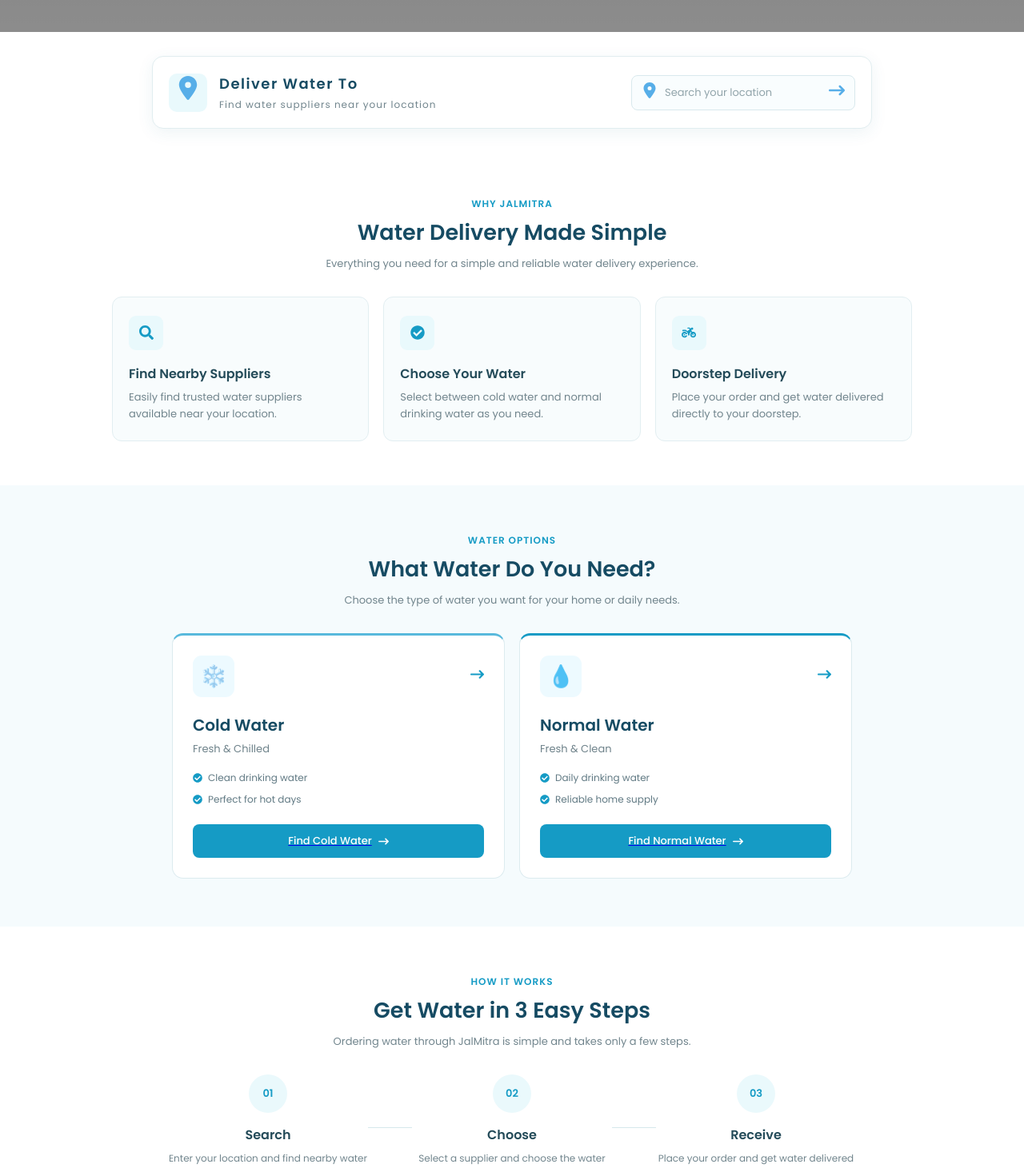
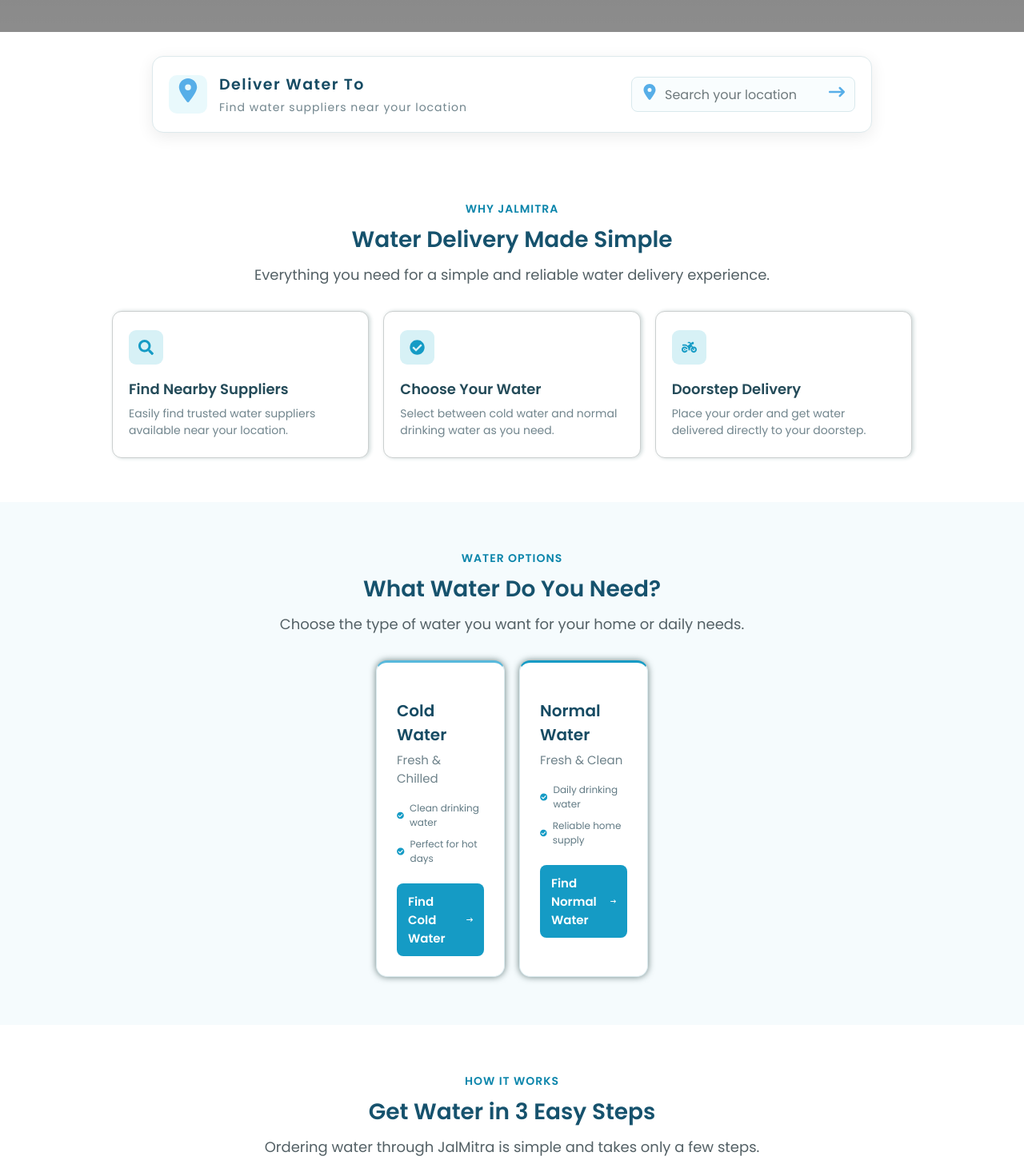
Before and after one commit to PRATI008/JalMitra, a React (Vite) app: page /home in a window 1280 px wide. Shown: the part 840-2301 px from the top of the page at 80% size. Built offline with nearby package versions, Linux system fonts and the light colour scheme; grey boxes are pictures that could not be loaded.

Commit message:
Compelete

```diff
--- a/src/Pages/Home.css
+++ b/src/Pages/Home.css
@@ -106,8 +106,6 @@
 
 }
 
-/* ================= BUTTONS ================= */
-
 .hero-btns{
 
     display:flex;
@@ -181,8 +179,6 @@
 
 }
 
-/* ================= FEATURES ================= */
-
 .hero-features{
 
     margin-top:45px;
@@ -227,8 +223,6 @@
 
 }
 
-/* ================= ANIMATION ================= */
-
 @keyframes heroFade{
 
     0%{
@@ -248,9 +242,7 @@
     }
 
 }
-
-/* ================= MOBILE ================= */
-
+/* mobile */
 @media(max-width:768px){
 
 .hero{
@@ -315,9 +307,7 @@
 }
 
 }
-
-/* ================= SMALL MOBILE ================= */
-
+/* small mobile */
 @media(max-width:480px){
 
 .hero-content h1{
@@ -402,91 +392,6 @@
   font-size: 14px;
 }
 
-/* .type-of-water{
-    width: 100%;
-    margin: 0 auto;
-    height: 400px;
-    padding: 20px;
-}
-.type-of-water h2{
-font-size: 20px;
-}
-
-.type-of-order-cards{
-    display: flex;
-    width: 100%;
-    height: 300px;
-    margin: 13px auto;
-    gap: 10px;
-}
-
-.cold-water{
-    width: 180px;
-    height: 160px;
-    background: url(./cold.jfif);
-    background-size: 100% 100%;
-    border-radius: 8px;
-    position: relative;
-}
-.cold-water h4{
-position: absolute;
-bottom: 60px;
-left: 10px;
-}
-.cold-water p{
-position: absolute;
-bottom: 40px;
-left: 10px;
-}
-.cold-water span{
-    position: absolute;
-    bottom: 10px;
-    right: 10px;
-    height: 30px;
-    width: 30px;
-    background-color: blue;
-    color: white;
-    display: flex;
-    justify-content: center;
-    align-items: center;
-    border-radius: 50%;
-}
-.normal-water{
-    width: 180px;
-    height: 160px;
-    background: url(./normal.jfif);
-    background-size: 100% 100%;
-    border-radius: 8px;
-    position: relative;
-}
-.normal-water h4{
-position: absolute;
-bottom: 60px;
-left: 10px;
-}
-.normal-water p{
-position: absolute;
-bottom: 40px;
-left: 10px;
-}
-.normal-water span{
-    position: absolute;
-    bottom: 10px;
-    right: 10px;
-    height: 30px;
-    width: 30px;
-    background-color: blue;
-    color: white;
-    display: flex;
-    justify-content: center;
-    align-items: center;
-    border-radius: 50%;
-} */
-
-
-
-/* Quote Section */
-
 .quote-section {
   width: 100%;
   padding: 65px 20px;
@@ -567,8 +472,6 @@
 }
 
 
-/* ================= LOCATION ================= */
-
 .location-section {
   width: 90%;
   max-width: 900px;
@@ -579,11 +482,11 @@
   align-items: center;
   gap: 15px;
 
-  background: #ffffff;
-  border: 1px solid #e1edf0;
+  background:white;
+  border: 1px solid #dde9ec;
   border-radius: 14px;
 
-  box-shadow: 0 5px 20px rgba(40, 120, 145, 0.08);
+  box-shadow: 0 5px 20px rgba(0, 14, 18, 0.08);
 }
 
 .location-box {
@@ -611,7 +514,7 @@
   margin: 0 0 4px;
 
   color: #164b63;
-  font-size: 18px;
+  font-size: 19px;
   font-weight: 600;
 }
 
@@ -619,7 +522,7 @@
   margin: 0;
 
   color: #71858d;
-  font-size: 12px;
+  font-size: 14px;
 }
 
 .location-input-box {
@@ -637,7 +540,7 @@
 
   background: #f9fdfe;
 
-  color: #159bc5;
+  color: #041c24;
 }
 
 .location-input-box input {
@@ -648,16 +551,14 @@
 
   background: transparent;
 
-  color: #405d67;
-  font-size: 13px;
+  color: black;
+  font-size: 16px;
 }
 
 .location-input-box input::placeholder {
-  color: #91a4aa;
+  color: #6e797c;
 }
 
-
-/* ================= COMMON SECTION HEADING ================= */
 
 .section-heading {
   max-width: 650px;
@@ -669,9 +570,9 @@
 .section-heading p {
   margin: 0 0 7px;
 
-  color: #159bc5;
+  color: #0b85ab;
 
-  font-size: 12px;
+  font-size: 14px;
   font-weight: 600;
 
   letter-spacing: 1px;
@@ -680,9 +581,9 @@
 .section-heading h2 {
   margin: 0;
 
-  color: #164b63;
+  color: #16526d;
 
-  font-size: 27px;
+  font-size: 28px;
   font-weight: 600;
 }
 
@@ -691,18 +592,14 @@
 
   margin-top: 9px;
 
-  color: #71858d;
+  color: #536065;
 
-  font-size: 13px;
+  font-size: 18px;
   line-height: 1.6;
 }
 
-
-/* ================= WHY JALMITRA ================= */
-
 .why-section {
   padding: 55px 20px;
-
   background: #ffffff;
 }
 
@@ -718,9 +615,10 @@
 .why-card {
   padding: 23px 20px;
 
-  background: #f8fcfd;
+  background: white;
+  box-shadow: 2px 0px 5px rgb(207, 217, 217);
 
-  border: 1px solid #e2eef1;
+  border: 1px solid #cbcfcf;
   border-radius: 12px;
 
   text-align: left;
@@ -734,12 +632,12 @@
   align-items: center;
   justify-content: center;
 
-  background: #e9f9fc;
+  background: #d7f1f6;
   color: #159bc5;
 
   border-radius: 9px;
 
-  font-size: 18px;
+  font-size: 19px;
 }
 
 .why-card h3 {
@@ -747,7 +645,7 @@
 
   color: #244b59;
 
-  font-size: 16px;
+  font-size: 18px;
   font-weight: 600;
 }
 
@@ -756,23 +654,18 @@
 
   color: #71858d;
 
-  font-size: 13px;
-  line-height: 1.6;
+  font-size: 14px;
+  line-height: 1.5;
 }
-
-
-/* ================= WATER TYPE ================= */
 
 .type-of-water {
   padding: 60px 20px;
-
-  background: #f5fbfd;
+   background: #f5fbfd;
 }
 
 .type-of-order-cards {
-  max-width: 850px;
+  max-width: 340px;
   margin: auto;
-
   display: grid;
   grid-template-columns: repeat(2, 1fr);
   gap: 18px;
@@ -782,7 +675,7 @@
   padding: 25px;
 
   background: #ffffff;
-
+box-shadow: 0px 0px 8px rgb(105, 127, 127);
   border: 1px solid #dcebef;
   border-radius: 14px;
 
@@ -830,7 +723,7 @@
 
   color: #6e828a;
 
-  font-size: 13px;
+  font-size: 15px;
 }
 
 .water-details {
@@ -872,9 +765,11 @@
 
   background: #159bc5;
   color: #ffffff;
+  text-decoration: none;
 
-  font-size: 13px;
-  font-weight: 500;
+  font-size: 15px;
+
+  font-weight: 600;
 
   cursor: pointer;
 }
@@ -891,8 +786,6 @@
   border-top: 3px solid #159bc5;
 }
 
-
-/* ================= HOW IT WORKS ================= */
 
 .how-section {
   padding: 60px 20px;
@@ -916,8 +809,8 @@
 }
 
 .step-number {
-  width: 48px;
-  height: 48px;
+  width: 60px;
+  height: 60px;
 
   margin: 0 auto;
 
@@ -927,10 +820,10 @@
 
   border-radius: 50%;
 
-  background: #eaf9fc;
-  color: #159bc5;
+  background: #93ddec;
+  color:white;
 
-  font-size: 13px;
+  font-size: 18px;
   font-weight: 600;
 }
 
@@ -939,7 +832,7 @@
 
   color: #244b59;
 
-  font-size: 16px;
+  font-size: 18px;
   font-weight: 600;
 }
 
@@ -948,7 +841,7 @@
 
   color: #71858d;
 
-  font-size: 12px;
+  font-size: 15px;
   line-height: 1.6;
 }
 
@@ -959,8 +852,6 @@
   background: #d6e8ec;
 }
 
-
-/* ================= QUOTE ================= */
 
 .quote-section {
   width: 100%;
@@ -1009,123 +900,6 @@
 
   font-size: 14px;
 }
-
-
-/* ================= FOOTER ================= */
-/*
-.footer {
-  width: 100%;
-
-  background: #ffffff;
-
-  border-top: 1px solid #e1edf0;
-}
-
-.footer-main {
-  max-width: 1100px;
-
-  margin: auto;
-
-  padding: 50px 25px 40px;
-
-  display: grid;
-
-  grid-template-columns: 1.5fr 1fr 1fr;
-
-  gap: 50px;
-}
-
-.footer-brand h2 {
-  margin: 0;
-
-  color: #164b63;
-
-  font-size: 25px;
-  font-weight: 700;
-}
-
-.footer-brand h2 span {
-  color: #159bc5;
-}
-
-.footer-brand > p {
-  margin: 5px 0 0;
-
-  color: #607984;
-
-  font-size: 13px;
-}
-
-.footer-about {
-  max-width: 300px;
-
-  margin-top: 15px !important;
-
-  color: #71858d !important;
-
-  line-height: 1.7;
-}
-
-.footer-links,
-.footer-service {
-  display: flex;
-  flex-direction: column;
-  align-items: flex-start;
-}
-
-.footer-links h3,
-.footer-service h3 {
-  margin: 0 0 15px;
-
-  color: #214d5e;
-
-  font-size: 15px;
-  font-weight: 600;
-}
-
-.footer-links a {
-  margin-bottom: 10px;
-
-  color: #667d86;
-
-  font-size: 13px;
-
-  text-decoration: none;
-}
-
-.footer-links a:hover {
-  color: #159bc5;
-}
-
-.footer-service p {
-  margin: 0 0 10px;
-
-  color: #667d86;
-
-  font-size: 13px;
-}
-
-.footer-bottom-rights {
-  padding: 17px 25px;
-
-  border-top: 1px solid #e5eef1;
-
-  display: flex;
-  align-items: center;
-  justify-content: space-between;
-  gap: 15px;
-}
-
-.footer-bottom-rights p {
-  margin: 0;
-
-  color: #819198;
-
-  font-size: 11px;
-}
- */
-
-/* ================= MOBILE ================= */
 
 @media (max-width: 600px) {
 
--- a/src/Pages/Home.jsx
+++ b/src/Pages/Home.jsx
@@ -9,8 +9,6 @@
 import { FaMotorcycle } from "react-icons/fa6";
 import { FaArrowRightLong } from "react-icons/fa6";
 import { FaSearch } from "react-icons/fa";
-import { FaShieldAlt } from "react-icons/fa";
-import { FaClock } from "react-icons/fa";
 import { FaWater } from "react-icons/fa";
 import { FaCheckCircle } from "react-icons/fa";
 
@@ -125,10 +123,6 @@
         </div>
 
       </section>
-
-
-
-      {/* ================= LOCATION SECTION ================= */}
 
       <section className="location-section">
 
@@ -282,20 +276,11 @@
 
         <div className="type-of-order-cards">
 
-
-          {/* Cold Water */}
+{/* cold water */}
 
           <div className="water-card cold-water">
 
             <div className="water-card-top">
-
-              <div className="water-icon">
-                ❄️
-              </div>
-
-              <span className="water-arrow">
-                <FaArrowRightLong />
-              </span>
 
             </div>
 
@@ -325,14 +310,10 @@
             </div>
 
 
-            <NavLink to="/search-bar">
-
-              <button className="water-select-btn">
-                Find Cold Water
+            <NavLink to="/search-bar" className="water-select-btn">
+               Find Cold Water
                 <FaArrowRightLong />
-              </button>
-
-            </NavLink>
+             </NavLink>
 
           </div>
 
@@ -344,25 +325,10 @@
 
             <div className="water-card-top">
 
-              <div className="water-icon">
-                💧
-              </div>
 
-              <span className="water-arrow">
-                <FaArrowRightLong />
-              </span>
-
-            </div>
-
-
-            <h3>
-              Normal Water
-            </h3>
-
-
-            <p>
-              Fresh & Clean
-            </p>
+             </div>
+            <h3> Normal Water</h3>
+            <p>Fresh & Clean</p>
 
 
             <div className="water-details">
@@ -380,12 +346,10 @@
             </div>
 
 
-            <NavLink to="/search-bar">
+            <NavLink to="/search-bar" className="water-select-btn">
 
-              <button className="water-select-btn">
-                Find Normal Water
+             Find Normal Water
                 <FaArrowRightLong />
-              </button>
 
             </NavLink>
 
@@ -394,10 +358,7 @@
         </div>
 
       </section>
-
-
-
-      {/* ================= HOW IT WORKS ================= */}
+      {/* how it work */}
 
       <section className="how-section">
 
--- a/src/Pages/SupplierDetails.jsx
+++ b/src/Pages/SupplierDetails.jsx
@@ -298,7 +298,6 @@
       </div>
 
 
-      {/* ================= PROCEED BUTTON ================= */}
 
       {!showOrderForm && (
 
@@ -312,7 +311,6 @@
       )}
 
 
-      {/* ================= ORDER FORM ================= */}
 
       {showOrderForm && (
 
```
